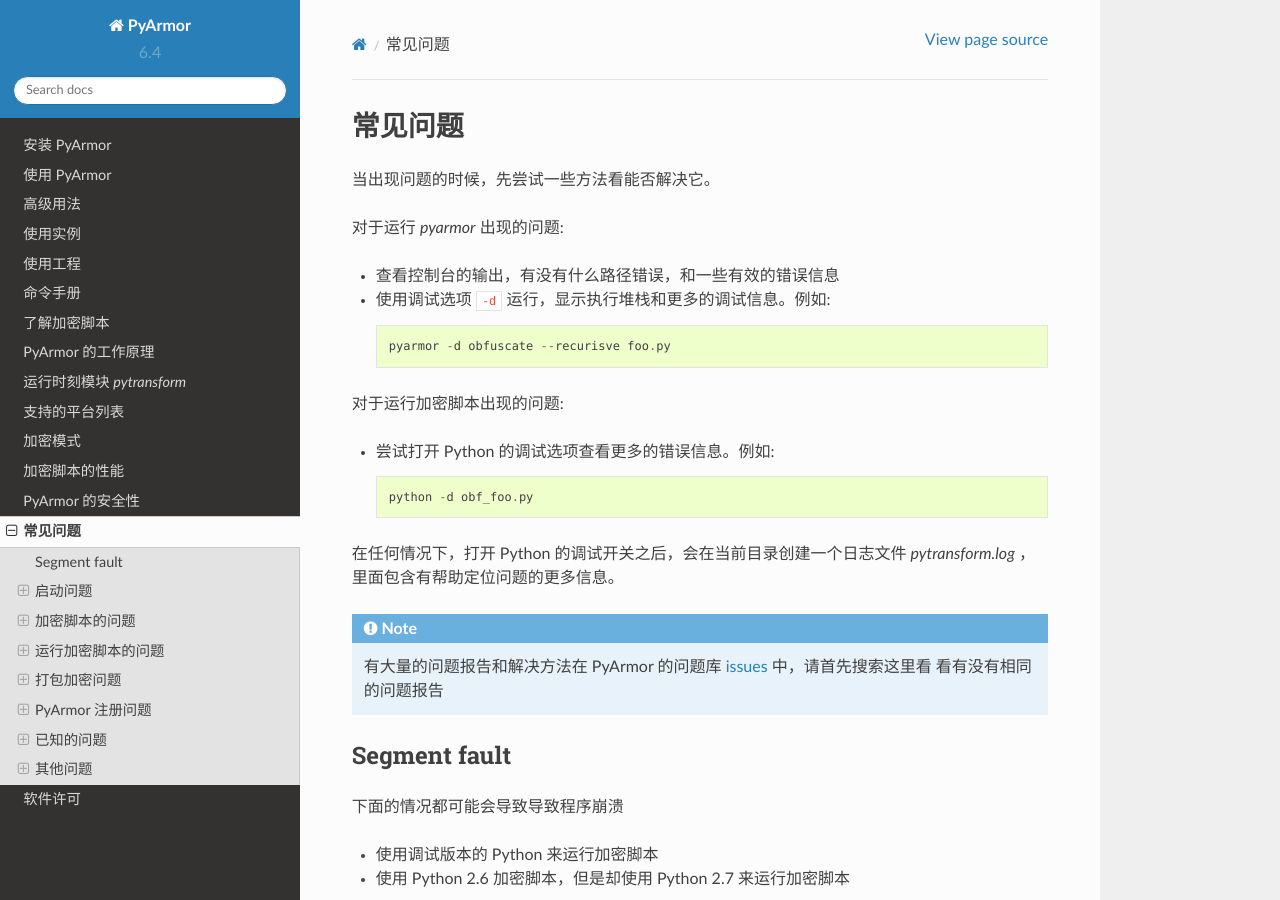
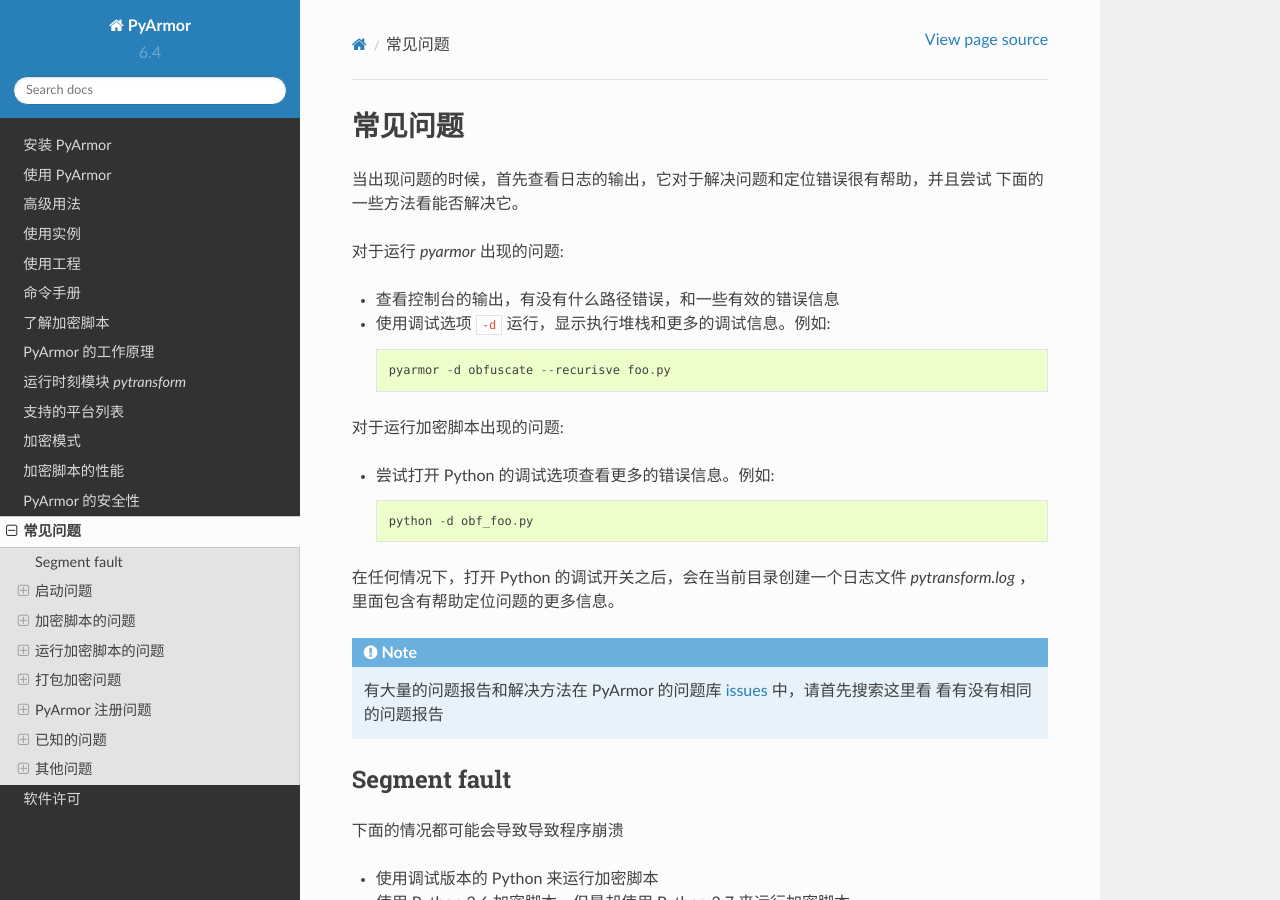
Before and after one commit to dashingsoft/pyarmor-docs-zh, a Sphinx documentation site: the page built from docs/questions.rst, in a window 1280 px wide and 900 px high. Built offline with Sphinx 7.4.7 and the Read the Docs theme 2.0.0, drawn with Linux system fonts in a browser that asks for light colours; some of the changed text lies outside the part shown.

Commit message:
Add note for qa

```diff
--- a/docs/advanced.rst
+++ b/docs/advanced.rst
@@ -209,6 +209,8 @@
     pyarmor build --platform linux.armv7
 
 .. _obfuscating scripts with different features:
+
+.. _使用不同特征的动态库:
 
 使用不同特征的动态库
 ~~~~~~~~~~~~~~~~~
--- a/docs/questions.rst
+++ b/docs/questions.rst
@@ -3,7 +3,8 @@
 常见问题
 ========
 
-当出现问题的时候，先尝试一些方法看能否解决它。
+当出现问题的时候，首先查看日志的输出，它对于解决问题和定位错误很有帮助，并且尝试
+下面的一些方法看能否解决它。
 
 对于运行 `pyarmor` 出现的问题:
 
@@ -241,6 +242,8 @@
 3. 确保生成许可使用的密钥箱和加密脚本使用的密钥箱是相同的（当运行
    PyArmor 的命令时，该命令使用的密钥箱的文件名称会显示在控制台）
 
+4. 如果是在 ARM 平台上，并且加密脚本是跨平台进行加密，那么确认加密时候使用的是特
+   征为 0 的动态库，参考 :ref:`使用不同特征的动态库`
 
 _pytransform can not be loaded twice
 ~~~~~~~~~~~~~~~~~~~~~~~~~~~~~~~~~~~~
```
